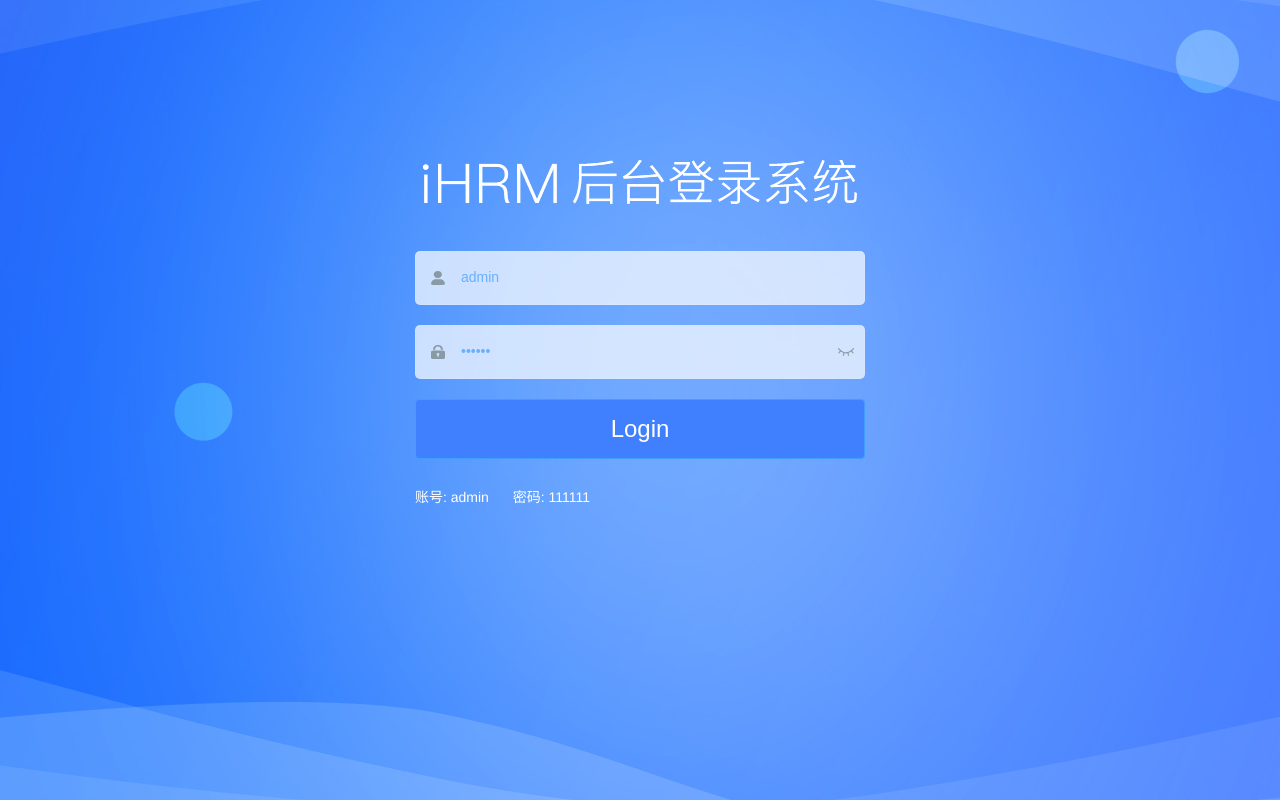
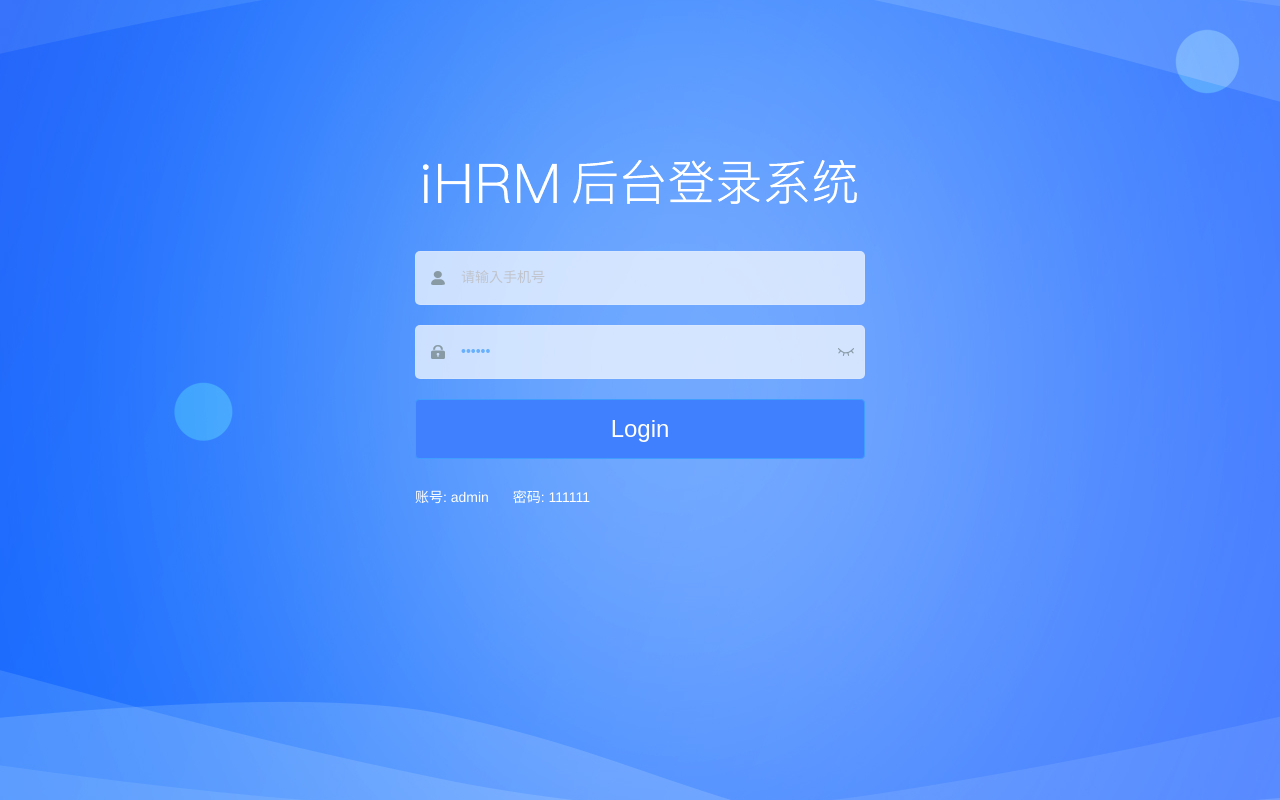
Before and after one commit to Iosers1/hrsaas, a Vue app: page /#/login in a window 1280 px wide. Built offline with nearby package versions, Linux system fonts and the light colour scheme; the HTML template or start-up script is replaced by a standard one.

Commit message:
完成了表单验证

```diff
--- a/src/utils/validate.js
+++ b/src/utils/validate.js
@@ -11,10 +11,9 @@ export function isExternal(path) {
 }
 
 /**
- * @param {string} str
- * @returns {Boolean}
+ *手机号校验规则
  */
-export function validUsername(str) {
-  const valid_map = ['admin', 'editor']
-  return valid_map.indexOf(str.trim()) >= 0
+
+export function validMobile(str) {
+  return /^1[3-9]\d{9}$/.test(str)
 }
--- a/src/views/login/index.vue
+++ b/src/views/login/index.vue
@@ -14,15 +14,15 @@
         </h3>
       </div>
 
-      <el-form-item prop="username">
+      <el-form-item prop="mobile">
         <span class="svg-container">
           <svg-icon icon-class="user" />
         </span>
         <el-input
           ref="username"
-          v-model="loginForm.username"
-          placeholder="Username"
-          name="username"
+          v-model="loginForm.mobile"
+          placeholder="请输入手机号"
+          name="mobile"
           type="text"
           tabindex="1"
           auto-complete="on"
@@ -38,7 +38,7 @@
           ref="password"
           v-model="loginForm.password"
           :type="passwordType"
-          placeholder="Password"
+          placeholder="请输入密码"
           name="password"
           tabindex="2"
           auto-complete="on"
@@ -68,24 +68,13 @@
 </template>
 
 <script>
-import { validUsername } from '@/utils/validate'
+import { validMobile } from '@/utils/validate'
 
 export default {
   name: 'Login',
   data() {
-    const validateUsername = (rule, value, callback) => {
-      if (!validUsername(value)) {
-        callback(new Error('Please enter the correct user name'))
-      } else {
-        callback()
-      }
-    }
-    const validatePassword = (rule, value, callback) => {
-      if (value.length < 6) {
-        callback(new Error('The password can not be less than 6 digits'))
-      } else {
-        callback()
-      }
+    const validateMobile = (rule, value, callback) => {
+      validMobile(value) ? callback() : callback(new Error('手机号格式有误'))
     }
     return {
       loginForm: {
@@ -93,11 +82,13 @@ export default {
         password: '111111'
       },
       loginRules: {
-        username: [
-          { required: true, trigger: 'blur', validator: validateUsername }
+        mobile: [
+          { required: true, trigger: 'blur', message: '请输入手机号' },
+          { validator: validateMobile, trigger: 'blur' }
         ],
         password: [
-          { required: true, trigger: 'blur', validator: validatePassword }
+          { required: true, trigger: 'blur', message: '密码不能为空' },
+          { min: 6, max: 16, message: '密码的长度在6-16位之间 ', trigger: 'change' }
         ]
       },
       loading: false,
```
